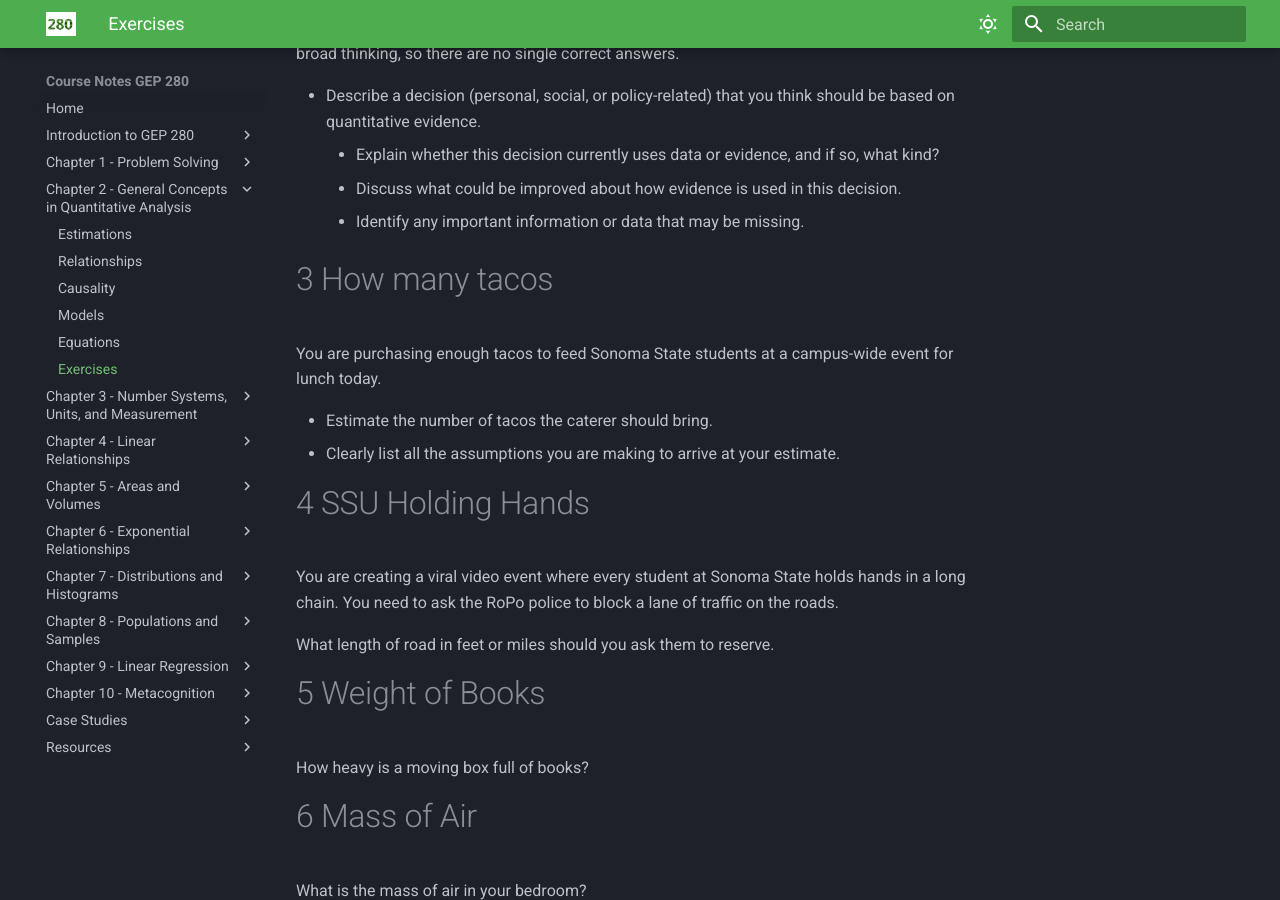
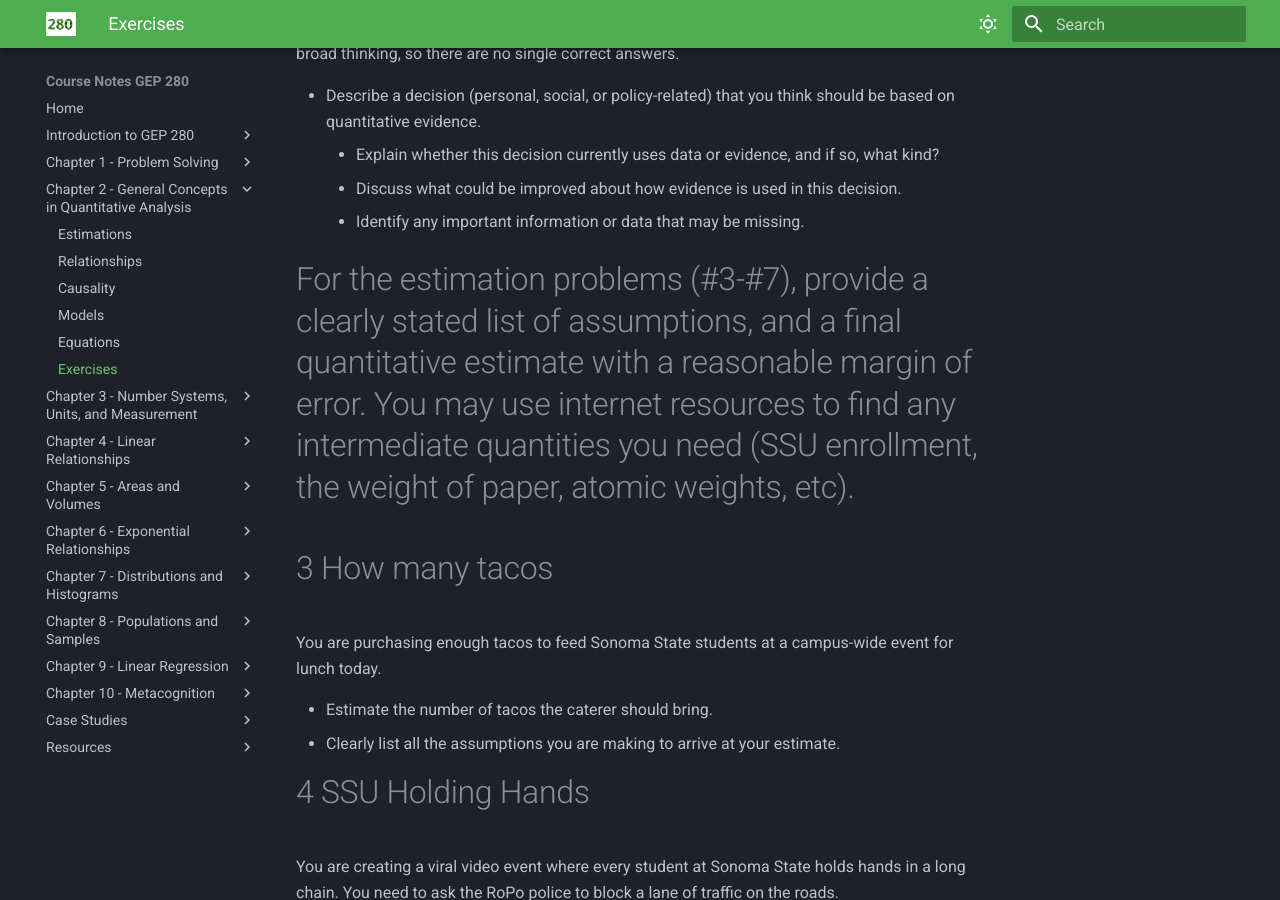
Before and after one commit to wgalbraith/280, an MkDocs documentation site: the page built from docs_student/estimations-exercises.md, in a window 1280 px wide and 900 px high, scrolled down 503 px. Built offline with MkDocs 1.6.1 and Material for MkDocs 9.7.7, drawn with Linux system fonts in a browser that asks for light colours; nearby versions of some CDN libraries; some web fonts are replaced; library files that are not in the unit come from our copies.

Commit message:
Update estimations-exercises.md

```diff
--- a/docs_student/estimations-exercises.md
+++ b/docs_student/estimations-exercises.md
@@ -16,6 +16,8 @@
 <li>Identify any important information or data that may be missing.</li>
 </ul></li>
 </ul>
+<h1> For the estimation problems (#3-#7), provide a clearly stated list of assumptions, and a final quantitative estimate with a reasonable margin of error.  You may use internet resources to find any intermediate quantities you need (SSU enrollment, the weight of paper, atomic weights, etc).
+</h1>
 <h1 id="how-many-tacos">3 How many tacos</h1>
 <p>You are purchasing enough tacos to feed Sonoma State students at a
 campus-wide event for lunch today.</p>
```
